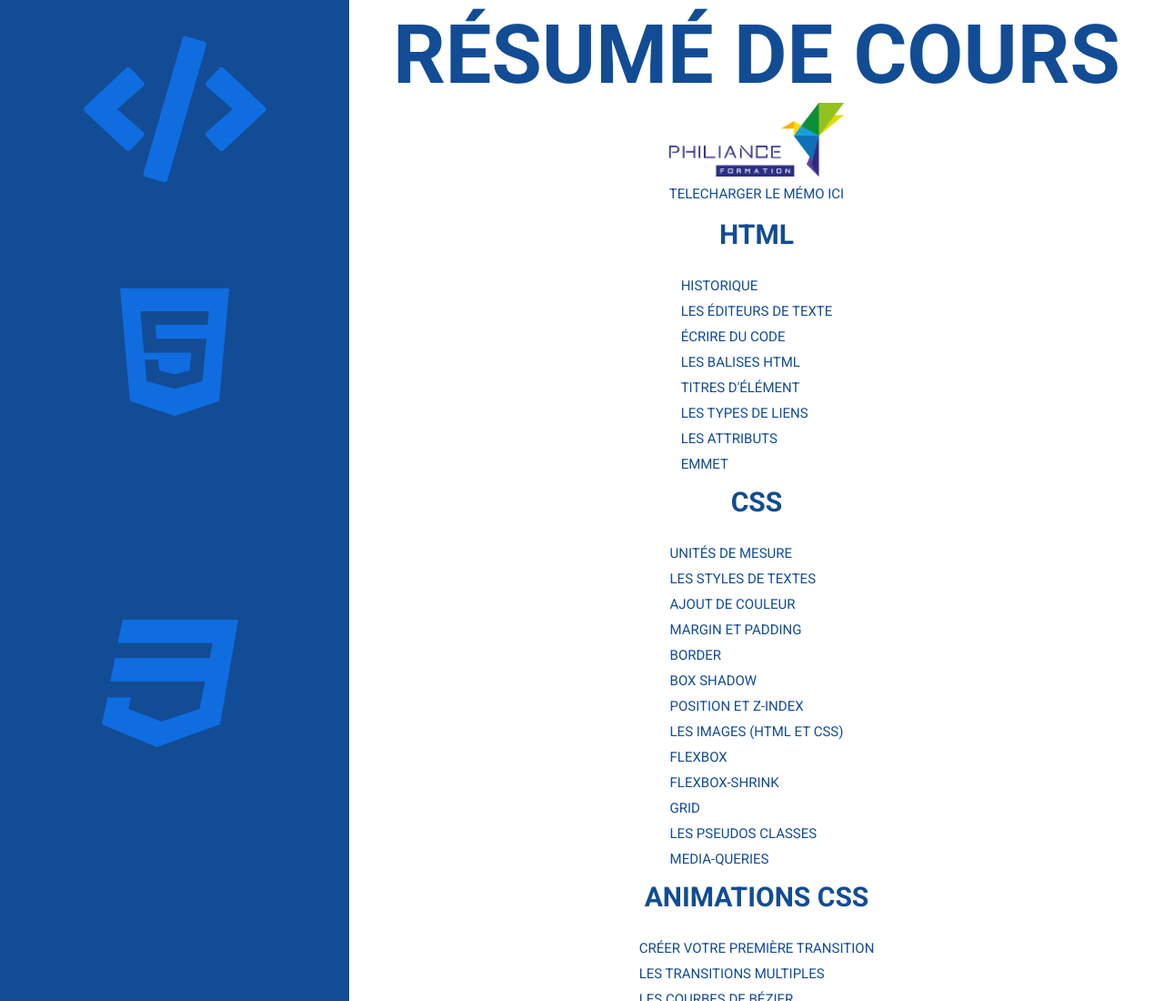
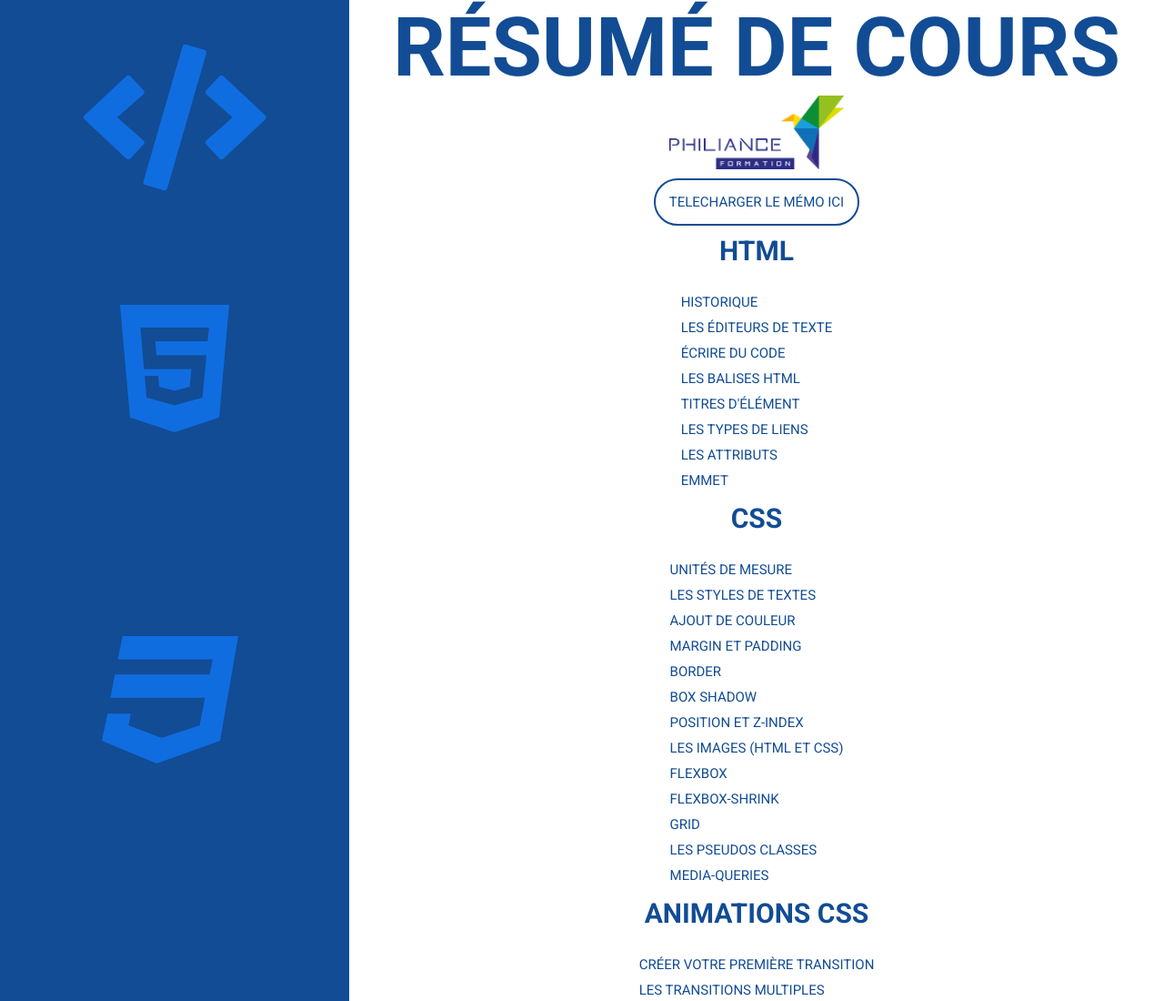
Before and after one commit to Romcro/memo-html, a plain HTML site: page index.html in a window 1280 px wide. Shown: the top 1100 px of the page at 91% size. Drawn offline with Linux system fonts and the light colour scheme.

Commit message:
Update style.css

```diff
--- a/style.css
+++ b/style.css
@@ -72,6 +72,13 @@ a:hover { color:orange}
     height:auto;
 }
 
+.bouton-memo {
+
+    border: solid 2px #124C94;
+    padding:1em;
+    border-radius:3em;
+}
+
 .zone30 {
 
     background-color: #124C94;
```
